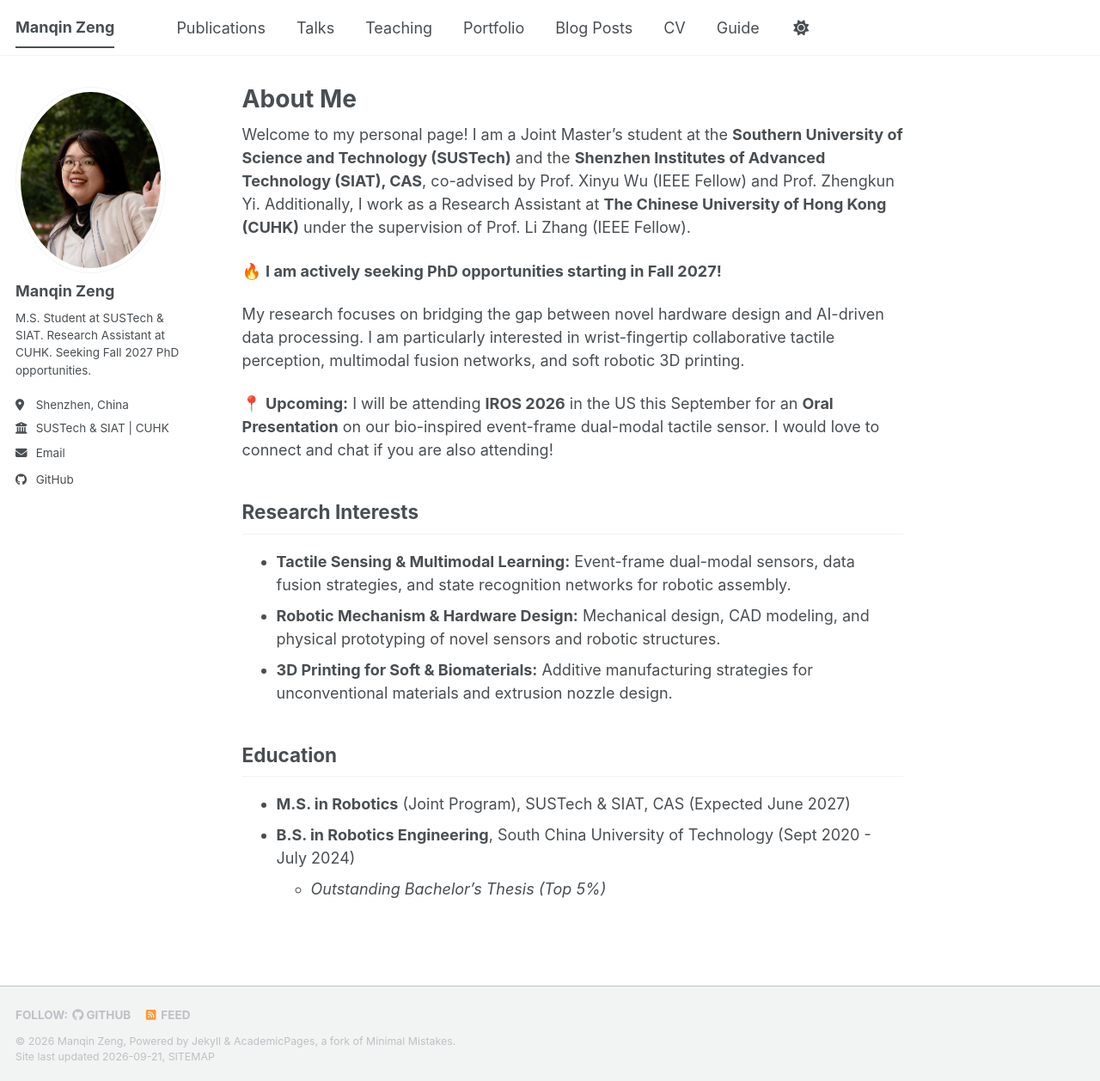
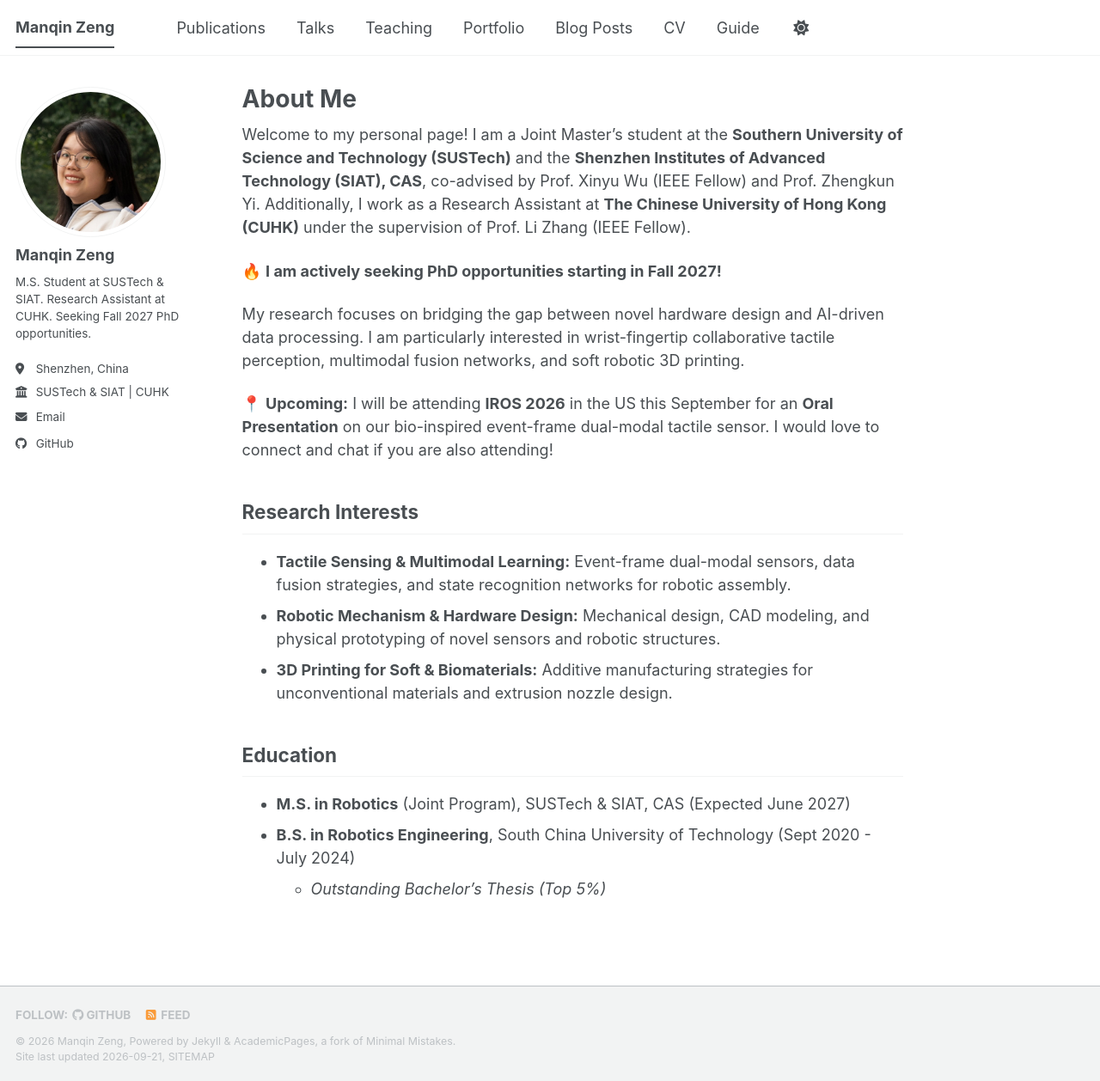
Before and after one commit to ZengManqin/ZengManqin.github.io, a Jekyll site: the page built from _pages/about.md, in a window 1280 px wide and 1258 px high. Shown: the whole window at 86% size. Built offline with Jekyll 4.4.1, drawn with Linux system fonts in a browser that asks for light colours; a style sheet for code colours, icons or effects is not loaded.

Commit message:
Update _config.yml

```diff
--- a/_config.yml
+++ b/_config.yml
@@ -24,7 +24,7 @@ repository               : "ZengManqin/ZengManqin.github.io"
 
 author:
   # Biographic information
-  avatar           : "11.jpg" # 记得把你的照片上传到 /images 文件夹并命名为 profile.png
+  avatar           : "22.jpg" # 记得把你的照片上传到 /images 文件夹并命名为 profile.png
   name             : "Manqin Zeng"
   pronouns         : #
   bio              : "M.S. Student at SUSTech & SIAT. Research Assistant at CUHK. Seeking Fall 2027 PhD opportunities."
```
